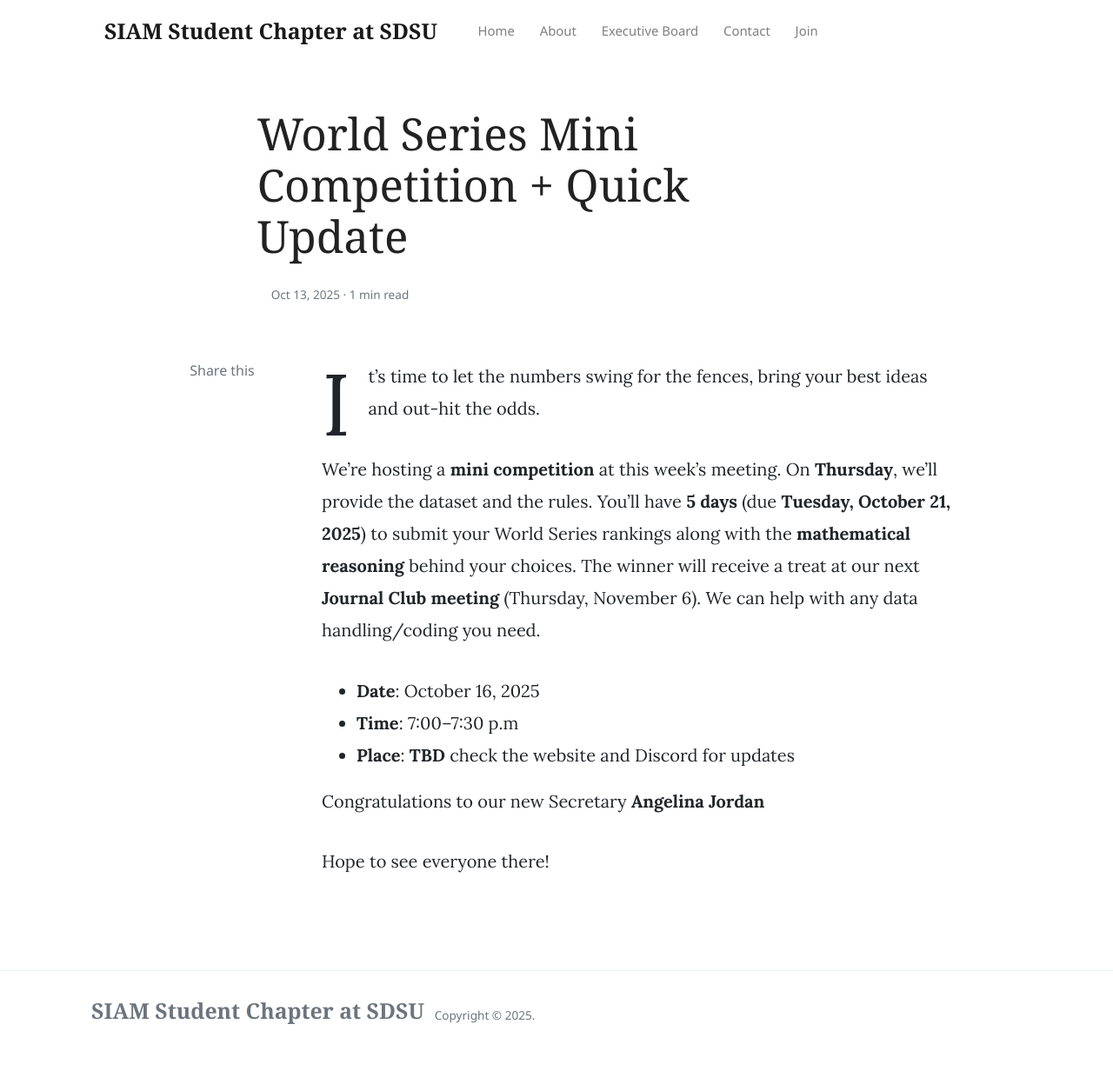
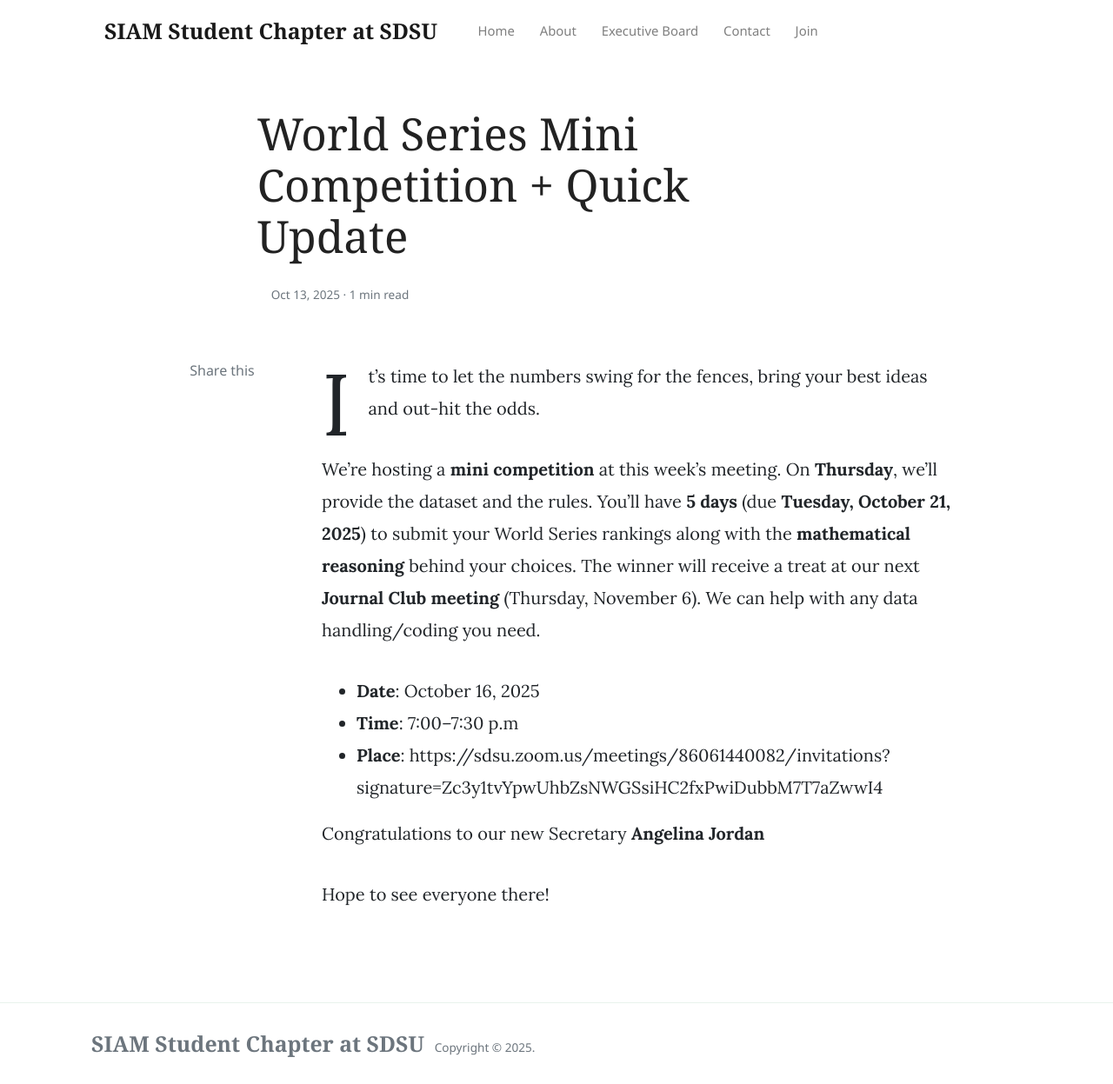
Before and after one commit to siamscsdsu/siamscsdsu.github.io, a Jekyll site: the page built from _posts/2025-10-13-october-competition.md, in a window 1280 px wide and 1247 px high. Shown: the whole window at 87% size. Built offline with Jekyll 4.4.1, drawn with Linux system fonts in a browser that asks for light colours; nearby versions of some CDN libraries; comment, search, counter and statistics services are not loaded.

Commit message:
competition october update3

```diff
--- a/_posts/2025-10-13-october-competition.md
+++ b/_posts/2025-10-13-october-competition.md
@@ -12,7 +12,7 @@ We’re hosting a **mini competition** at this week’s meeting. On **Thursday**
 
 - __Date__:   October 16, 2025
 - __Time__:   7:00–7:30 p.m
-- __Place__:  **TBD** check the website and Discord for updates
+- __Place__:  https://sdsu.zoom.us/meetings/86061440082/invitations?signature=Zc3y1tvYpwUhbZsNWGSsiHC2fxPwiDubbM7T7aZwwI4
 
 Congratulations to our new Secretary **Angelina Jordan**
 
```
